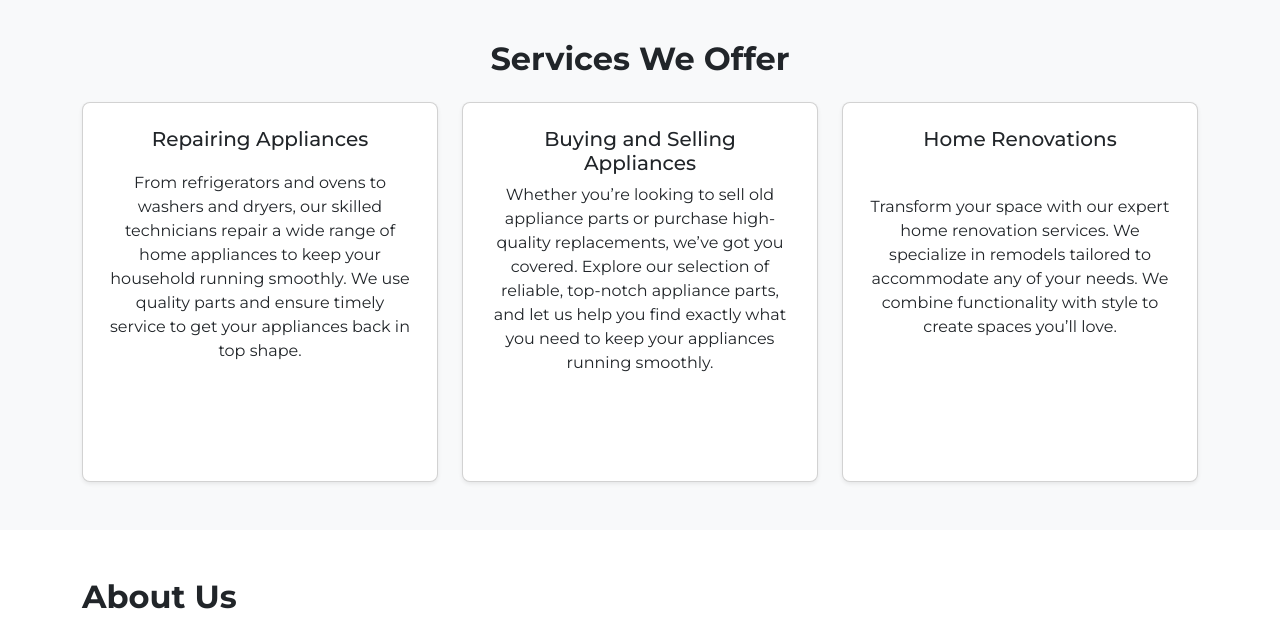
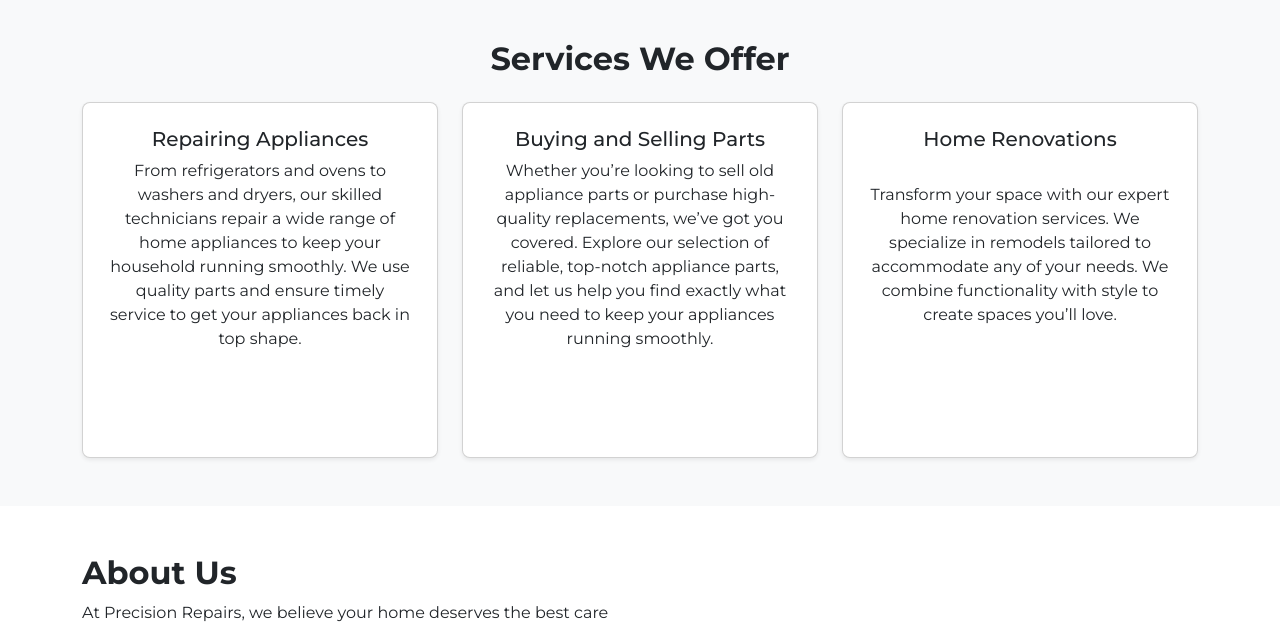
Before and after one commit to arthurmov/Precision-Repairs, a plain HTML site: page index.html in a window 1280 px wide. Shown: the part 820-1442 px from the top of the page. Drawn offline with nearby package versions, Linux system fonts and the light colour scheme.

Commit message:
Update index.html

```diff
--- a/index.html
+++ b/index.html
@@ -288,7 +288,7 @@
       </div>
       <div class="col-md-6 col-lg-4">
         <div class="card p-4 shadow-sm service-box">
-          <h5>Buying and Selling Appliances</h5>
+          <h5>Buying and Selling Parts</h5>
           <p>Whether you’re looking to sell old appliance parts or purchase high-quality replacements, we’ve got you covered. Explore our selection of reliable, top-notch appliance parts, and let us help you find exactly what you need to keep your appliances running smoothly.</p>
           <div class="view-more-container">
             <a href="services.html#buying-selling-appliances" class="btn view-more-btn">View More <i class="fas fa-arrow-right"></i></a>
```
